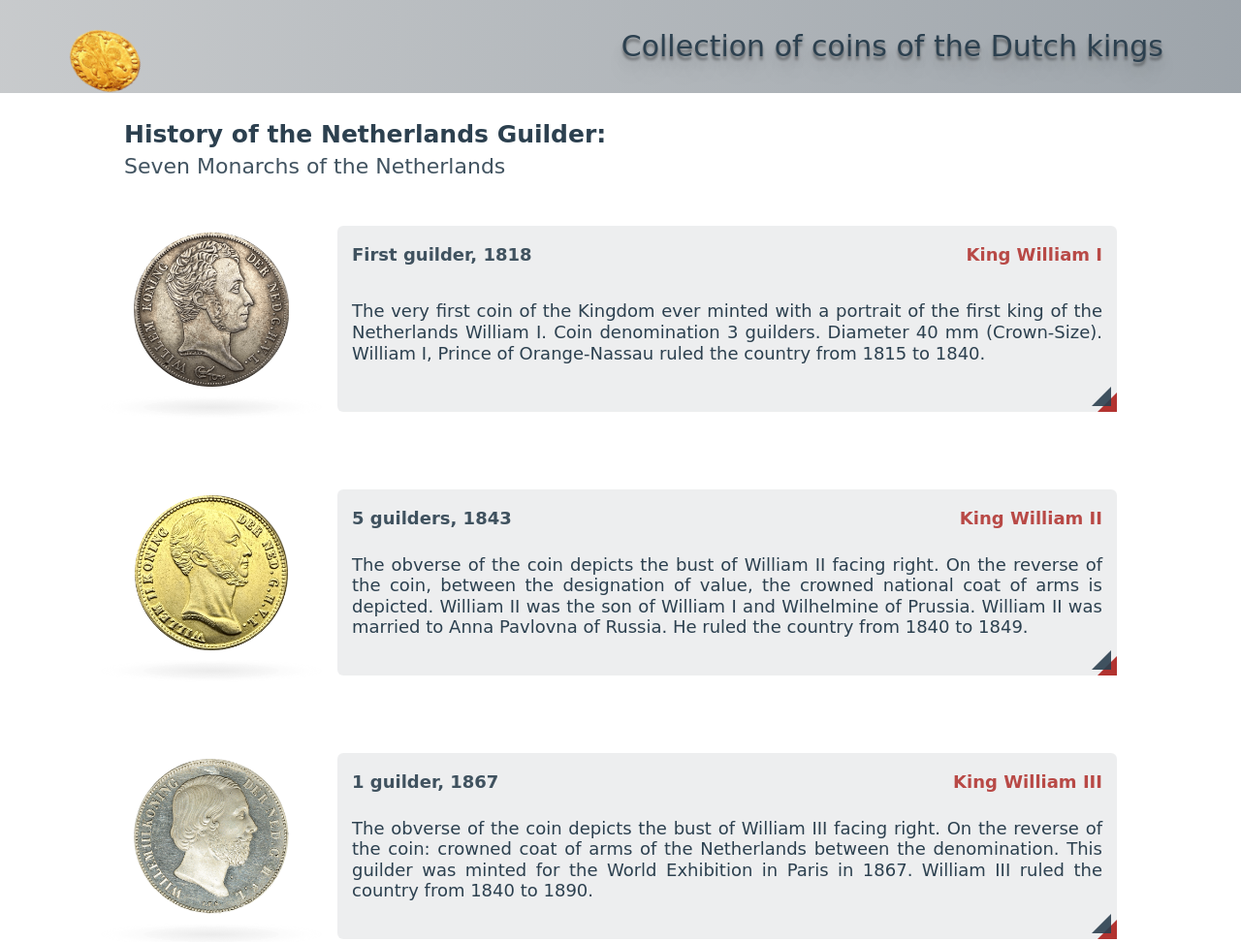
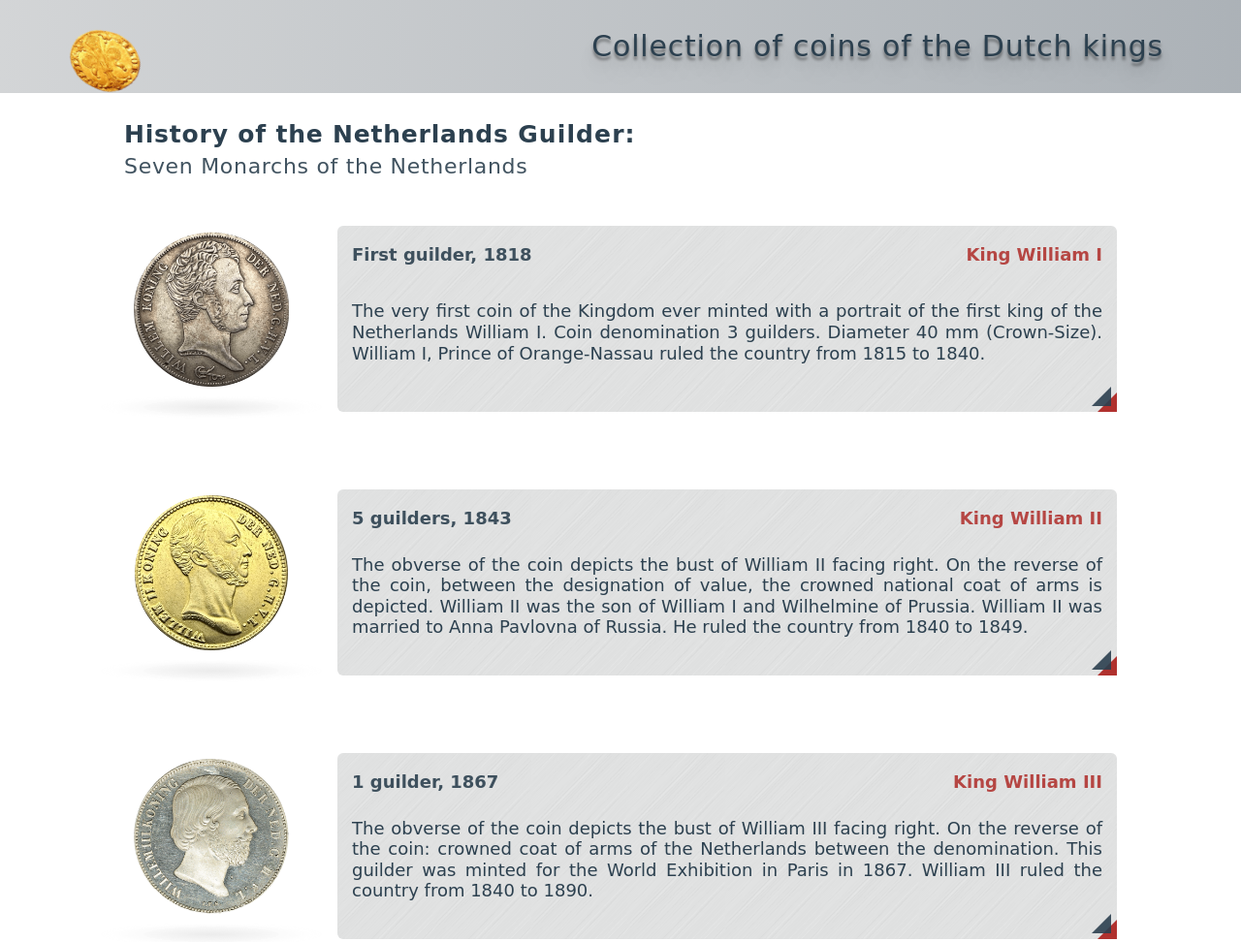
Before and after one commit to leo-shirokov/coins, a plain HTML site: page index.html in a window 1280 px wide. Shown: the top 972 px of the page at 97% size. Drawn offline with Linux system fonts and the light colour scheme; a web font is replaced by a local one.

Commit message:
changed background image of the cards

```diff
--- a/index.html
+++ b/index.html
@@ -24,12 +24,12 @@
                     <div class="header__logo">
                         <div class="header__logo-container">
                             <div class="logo_transform logo_rotate">
-                                <a href="#"><img src="./img/florin_logo.png" alt="Florin"></a>
+                                <img src="./img/florin_logo.png" alt="Florin">
                             </div>
                         </div>
                     </div>
                     <div class="header__title">
-                        <p><a href="#">Collection of coins of the Dutch kings</a></p>
+                        <p>Collection of coins of the Dutch kings</p>
                     </div>
                 </div>
             </div>
--- a/style.css
+++ b/style.css
@@ -49,7 +49,6 @@ body {
     font-size: 24px;
     font-weight: 400;
     color: rgba(44, 64, 79, 1);
-    /* color: #202e4f; */
     scroll-behavior: smooth;
 }
 
@@ -63,7 +62,7 @@ body {
 .header {
     width: 100%;
     height: 12vh;
-    background: linear-gradient(90deg, rgba(145, 150, 154, 0.5), rgba(116, 126, 135, 0.7));
+    background: linear-gradient(90deg, rgba(145, 150, 154, 0.4), rgba(116, 126, 135, 0.6));
 }
 
 .header__container {
@@ -116,6 +115,7 @@ body {
 .header__title {
     padding: 10px 20px 10px 0px;
     font-size: 30px;
+    letter-spacing: 0.8px;
 }
 
 .header__title p {
@@ -208,15 +208,18 @@ body {
     color: rgba(44, 64, 79, 1);
     padding-bottom: 10px;
     font-size: 25px;
+    letter-spacing: 0.8px;
 }
 
 .content__about span {
+    letter-spacing: 1.1px;
     cursor: help;
 }
 
 .content__about p {
     color: rgba(44, 64, 79, 0.9);
     font-size: 22px;
+    letter-spacing: 0.7px;
 }
 
 .content__coin {
@@ -297,7 +300,8 @@ body {
     height: 100%;
     position: relative;
     perspective: 1000px;
-    background-color: rgba(116, 126, 135, 0.05);
+    /* background-color: rgba(116, 126, 135, 0.05); */
+    background-image: url(img/background.png);
     border-radius: 6px;
 }
 
@@ -320,7 +324,6 @@ body {
 
 .card_front {
     background: rgba(76, 80, 82, 0.06);
-    ;
 }
 
 .card_back {
```
Also changed, not shown: img/background.png (added).
